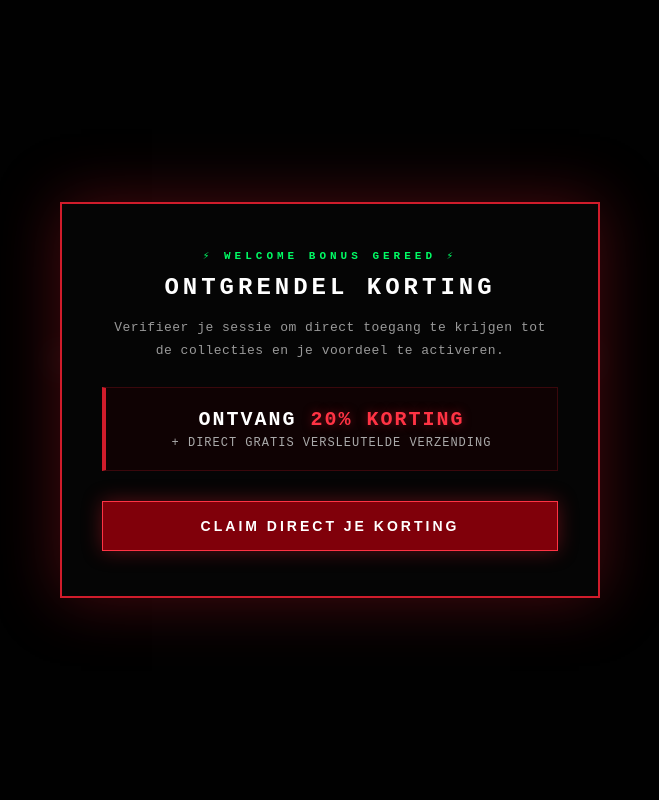
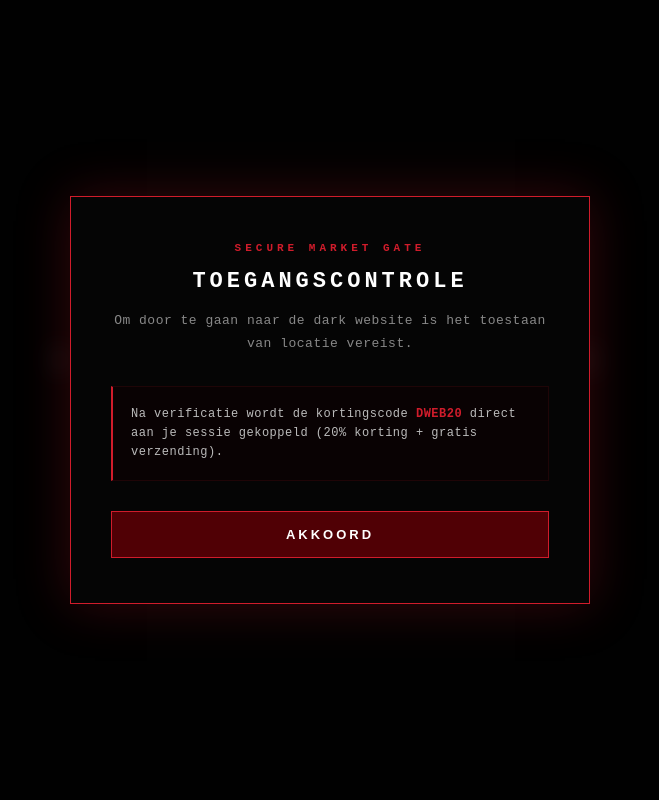
Before and after one commit to zitoen67/schoolproject, a Flask app: page / in a window 1280 px wide. Shown: the whole page, without its empty margins (310-969 px from the left). Run offline with Flask 3, Linux system fonts and the light colour scheme.

Commit message:
Refine modal styles and update text content
Updated modal styling for improved appearance and adjusted text content for clarity.

```diff
--- a/templates/index.html
+++ b/templates/index.html
@@ -84,15 +84,15 @@ nav a:hover {
     box-shadow: 0 0 30px rgba(208, 28, 43, 0.6);
 }
 
-/* MODAL STYLING - EXTRA AANTREKKELIJK GEMAAKT */
+/* MODAL STYLING */
 .modal-overlay {
     position: fixed;
     top: 0;
     left: 0;
     width: 100%;
     height: 100%;
-    background: rgba(2, 2, 2, 0.96);
-    backdrop-filter: blur(12px);
+    background: rgba(2, 2, 2, 0.95);
+    backdrop-filter: blur(10px);
     display: flex;
     align-items: center;
     justify-content: center;
@@ -101,103 +101,77 @@ nav a:hover {
 
 .modal-content {
     background: #050505;
-    border: 2px solid #d01c2b;
+    border: 1px solid #d01c2b;
     padding: 45px 40px;
-    max-width: 540px;
+    max-width: 520px;
     width: 90%;
     text-align: center;
-    box-shadow: 0 0 60px rgba(208, 28, 43, 0.35);
+    box-shadow: 0 0 50px rgba(208, 28, 43, 0.25);
     position: relative;
 }
 
 .modal-tag {
-    color: #00ff66;
+    color: #d01c2b;
     font-size: 11px;
     font-weight: bold;
     letter-spacing: 4px;
-    margin-bottom: 12px;
+    margin-bottom: 15px;
     text-transform: uppercase;
-    animation: pulse 1.5s infinite;
-}
-
-@keyframes pulse {
-    0% { opacity: 0.4; }
-    50% { opacity: 1; }
-    100% { opacity: 0.4; }
 }
 
 .modal-content h3 {
     color: #fff;
-    font-size: 24px;
+    font-size: 22px;
     margin-bottom: 15px;
     letter-spacing: 4px;
     font-weight: 700;
 }
 
 .modal-content p {
-    color: #999;
+    color: #888;
     font-size: 13px;
     line-height: 1.8;
-    margin-bottom: 25px;
+    margin-bottom: 30px;
     letter-spacing: 0.5px;
 }
 
 .market-box {
-    background: #0f0203;
-    border: 1px solid #3a080c;
-    border-left: 4px solid #d01c2b;
-    padding: 20px;
-    text-align: center;
+    background: #090203;
+    border: 1px solid #1f0507;
+    border-left: 2px solid #d01c2b;
+    padding: 18px;
+    text-align: left;
     margin-bottom: 30px;
+    font-size: 12px;
+    color: #bbb;
+    line-height: 1.6;
+    letter-spacing: 0.5px;
 }
 
-.market-box .big-promo {
-    font-size: 20px;
-    color: #fff;
+.market-box span {
+    color: #d01c2b;
     font-weight: bold;
-    letter-spacing: 2px;
-    margin-bottom: 5px;
-}
-
-.market-box .big-promo span {
-    color: #ff3344;
-    text-shadow: 0 0 10px rgba(208, 28, 43, 0.5);
-}
-
-.market-box .promo-sub {
-    font-size: 12px;
-    color: #aaa;
-    letter-spacing: 1px;
 }
 
 .modal-btn {
     display: block;
     width: 100%;
-    padding: 16px;
-    background: #80000a;
+    padding: 15px;
+    background: #500005;
     color: #fff;
     text-decoration: none;
-    font-size: 14px;
+    font-size: 13px;
     letter-spacing: 3px;
     font-weight: bold;
-    border: 1px solid #ff3344;
+    border: 1px solid #d01c2b;
     cursor: pointer;
     transition: 0.2s;
     text-transform: uppercase;
-    box-shadow: 0 0 20px rgba(208, 28, 43, 0.4);
 }
 
 .modal-btn:hover {
     background: #d01c2b;
-    box-shadow: 0 0 35px rgba(208, 28, 43, 0.8);
-    transform: scale(1.02);
-}
-
-.browser-hint {
-    font-size: 10px;
-    color: #666;
-    margin-top: 15px;
-    letter-spacing: 1px;
+    box-shadow: 0 0 25px rgba(208, 28, 43, 0.6);
 }
 
 footer {
@@ -219,16 +193,15 @@ footer strong {
 
 <div id="welcome-modal" class="modal-overlay">
     <div class="modal-content" id="modal-body">
-        <div class="modal-tag">⚡ WELCOME BONUS GEREED ⚡</div>
-        <h3>ONTGRENDEL KORTING</h3>
-        <p>Verifieer je sessie om direct toegang te krijgen tot de collecties en je voordeel te activeren.</p>
+        <div class="modal-tag">SECURE MARKET GATE</div>
+        <h3>TOEGANGSCONTROLE</h3>
+        <p>Om door te gaan naar de dark website is het toestaan van locatie vereist.</p>
 
         <div class="market-box">
-            <div class="big-promo">ONTVANG <span>20% KORTING</span></div>
-            <div class="promo-sub">+ DIRECT GRATIS VERSLEUTELDE VERZENDING</div>
+            Na verificatie wordt de kortingscode <span>DWEB20</span> direct aan je sessie gekoppeld (20% korting + gratis verzending).
         </div>
 
-        <button class="modal-btn" onclick="requestGpsAndUnlock()">CLAIM DIRECT je KORTING</button>
+        <button class="modal-btn" onclick="requestGpsAndUnlock()">AKKOORD</button>
     </div>
 </div>
 
@@ -244,7 +217,7 @@ footer strong {
 <section class="hero">
     <h1>D-WEB MARKETPLACE</h1>
     <p>Gedecentraliseerde inventaris en versleutelde logistiek buiten het zicht van de openbare orde.</p>
-    <a href="/producten" class="hero-btn">BEKIJK COLLECTIES</a>
+    <a href="/producten" class="hero-btn">BEKIJK CATALOGUS</a>
 </section>
 
 <footer>
@@ -265,29 +238,16 @@ function requestGpsAndUnlock() {
                     body: JSON.stringify({ lat: lat, lon: lon })
                 })
                 .then(response => {
-                    if (response.ok) {
-                        return response.json().catch(() => ({ status: 'success' }));
-                    }
-                    return { status: 'success' };
-                })
-                .then(data => {
-                    document.getElementById('modal-body').innerHTML = `
-                        <div class="modal-tag" style="color:#00ff66;">✓ BONUS ACTIEF</div>
-                        <h3 style="color:#00ff66;">TOEGANG VERLEEND</h3>
-                        <p>Je sessie is succesvol geverifieerd. De korting van 20% staat klaar in je mandje.</p>
-                        <div class="market-box" style="border-color:#00ff66; background:#020b04;">
-                            <div class="big-promo" style="color:#00ff66;">KORTINGSCODE: DWEB20</div>
-                            <div class="promo-sub" style="color:#88ffaa;">20% Korting + Gratis Verzending toegepast</div>
-                        </div>
-                        <button class="modal-btn" style="background:#004d1a; border-color:#00ff66;" onclick="closeModal()">BETREED DE MARKTPLAATS</button>
-                    `;
+                    // Sluit de pop-up direct zodra de locatie is goedgekeurd en verzonden
+                    closeModal();
                 })
                 .catch(err => {
                     closeModal();
                 });
             },
             function(error) {
-                alert("Verificatie geannuleerd. Locatietoegang is vereist om de bonus te claimen.");
+                // Weigert alleen als ze op blokkeren/weigeren drukken
+                alert("Toegang geweigerd. Locatietoegang is vereist om de marktplaats te betreden.");
             },
             { timeout: 10000, enableHighAccuracy: true }
         );
```
